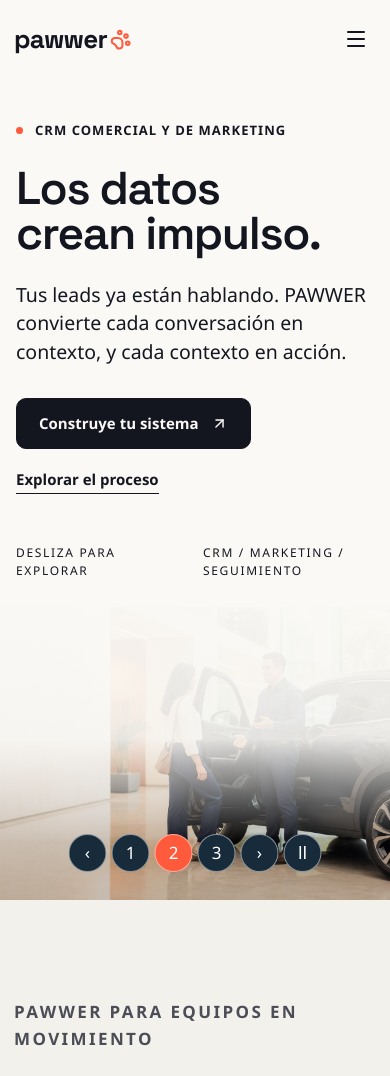
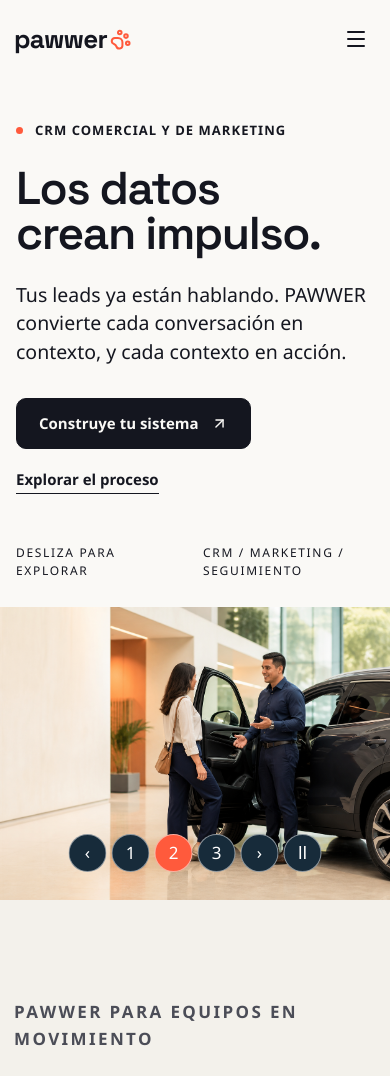
Before and after one commit to apptimgo-ux/pawwer-landing, a Next.js app: page / in a window 390 px wide. Shown: the top 1076 px of the page. Built offline with nearby package versions, Linux system fonts and the light colour scheme.

Commit message:
Remove mobile hero image overlay

```diff
--- a/app/overrides.css
+++ b/app/overrides.css
@@ -233,7 +233,8 @@
     object-fit: cover;
     object-position: 68% center !important;
   }
-  .hero--background .hero__media-shade { background: linear-gradient(180deg, rgba(20,22,31,.03), rgba(20,22,31,.22)) !important; }
+  .hero--background .hero__backdrop::after { display: none !important; }
+  .hero--background .hero__media-shade { background: transparent !important; }
   .hero--background .hero__carousel-controls {
     right: 50%;
     transform: translateX(50%);
```
